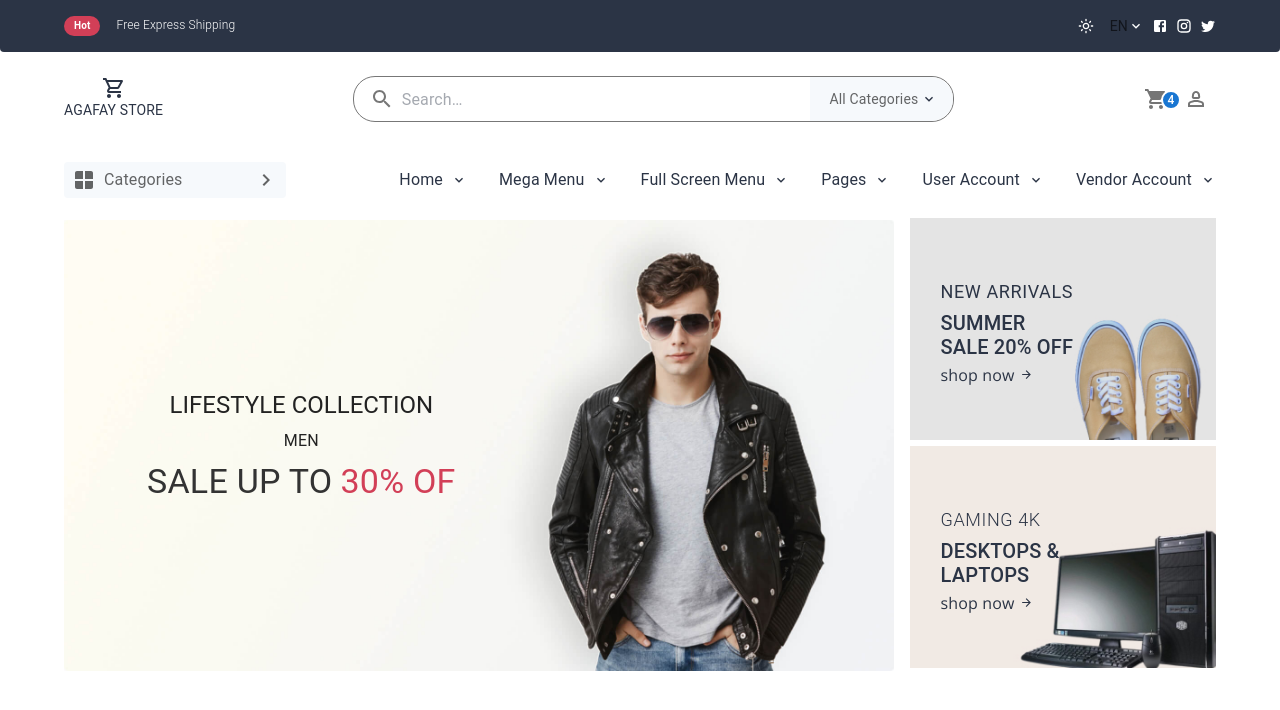
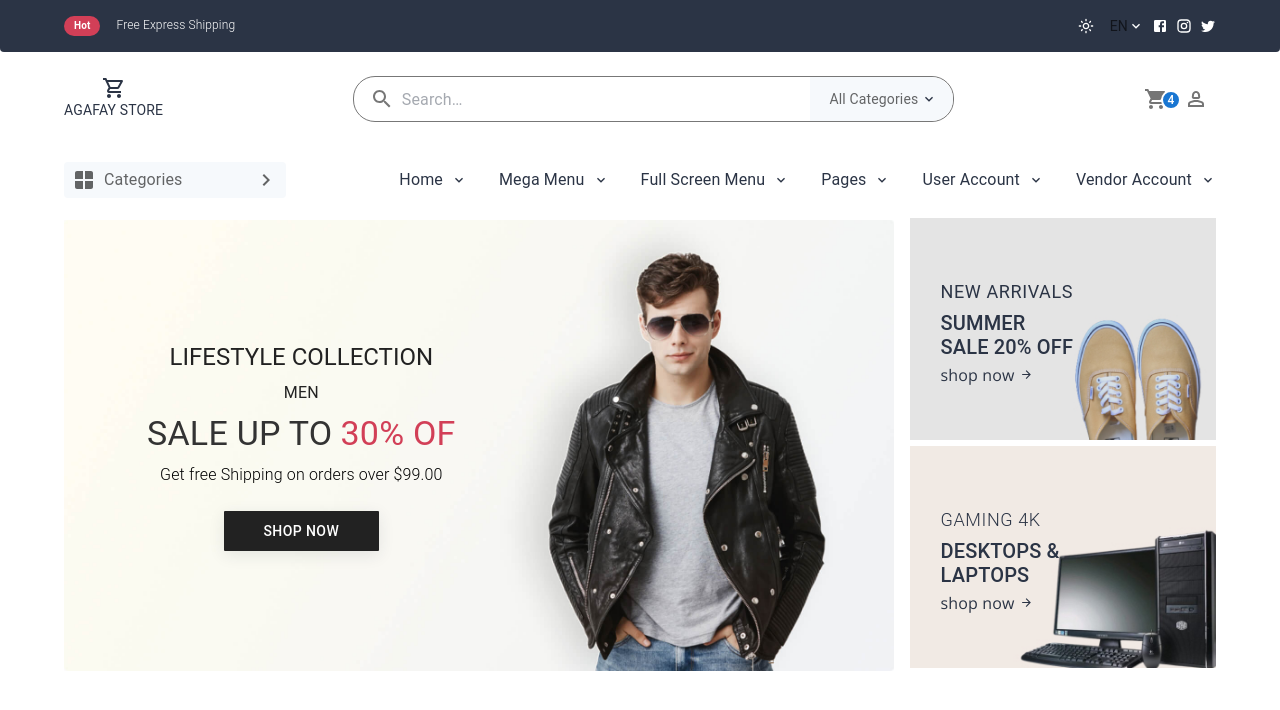
Before and after one commit to saghro/react-ecommerce, a React (Vite) app: page / in a window 1280 px wide. Shown: the top 710 px of the page. Built offline with nearby package versions, Linux system fonts and the light colour scheme.

Commit message:
styler slide

```diff
--- a/src/components/hero/Hero.jsx
+++ b/src/components/hero/Hero.jsx
@@ -1,5 +1,5 @@
 import ArrowForwardIcon from "@mui/icons-material/ArrowForward";
-import { Box, Container, Link, Stack, Typography } from "@mui/material";
+import { Box, Button, Container, Link, Stack, Typography } from "@mui/material";
 import "swiper/css";
 import "swiper/css/pagination";
 import { Pagination } from "swiper/modules";
@@ -42,14 +42,41 @@ const Hero = () => {
               direction={"row"}
               alignItems={"center"}
             >
-               <Typography
-                 color={"#333"} mr={1} variant="h4">
+              <Typography color={"#333"} mr={1} variant="h4">
                 SALE UP TO
               </Typography>
               <Typography color={"#D23F57"} variant="h4">
                 30% OF
               </Typography>
             </Stack>
+            <Typography
+               sx={{
+                color:"#000",
+                fontWeight:300,
+                my:1
+               }}
+               variant="body1"
+            >
+                Get free Shipping on orders over $99.00
+            </Typography>
+            <Button
+            sx={{
+                px:5,
+                py:1,
+                mt:2,
+                backgroundColor:"#222",
+                boxShadow:"0px 4px 16px rgba(43,52,69,0.1)",
+                color:"#fff",
+                borderRadius:"1px",
+                "&:hover":{
+                    bgcolor:"#151515",
+                    boxShadow:"0px 4px 16px rgba(43 ,52 ,69 ,0.1)",
+                },
+            }}
+            variant="contained"
+            >
+              Shop Now
+            </Button>
           </Box>
         </SwiperSlide>
       </Swiper>
```
Lines whose indentation alone changed are shown as unchanged.
